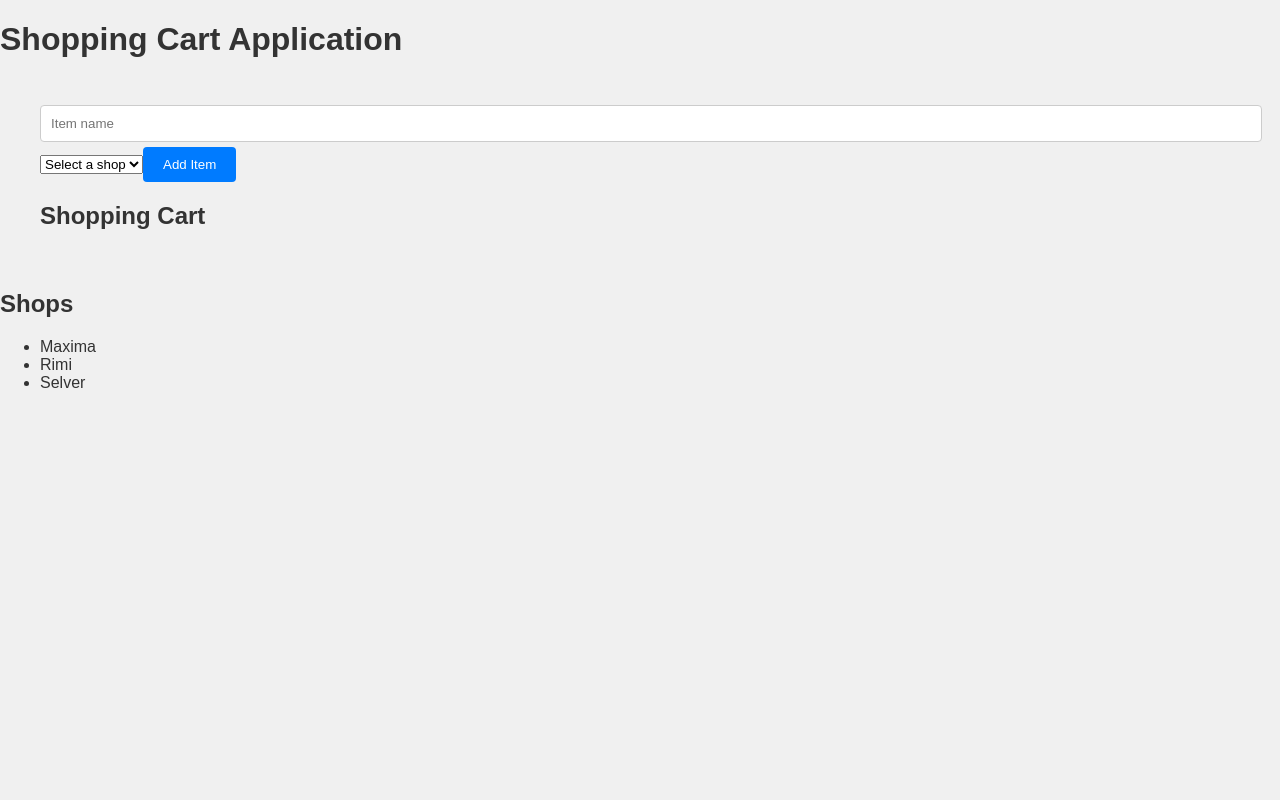
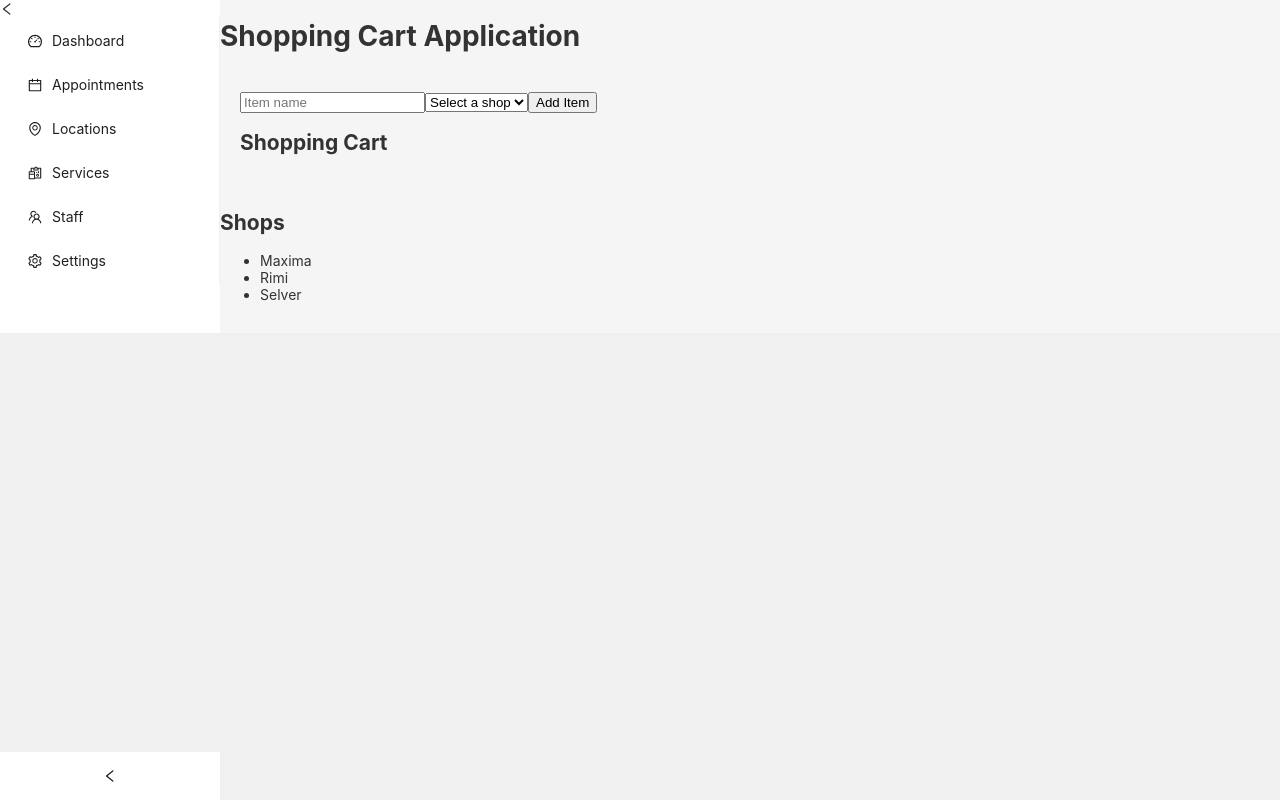
Before and after one commit to shayan6/shopping-cart-app, a React (Create React App) app: page / in a window 1280 px wide. Built offline with nearby package versions, Linux system fonts and the light colour scheme.

Commit message:
added sidebar

```diff
--- a/package.json
+++ b/package.json
@@ -11,9 +11,11 @@
     "@types/node": "^16.18.61",
     "@types/react": "^18.2.37",
     "@types/react-dom": "^18.2.15",
+    "antd": "^5.11.0",
     "react": "^18.2.0",
     "react-dom": "^18.2.0",
     "react-redux": "^8.1.3",
+    "react-router-dom": "^6.18.0",
     "react-scripts": "5.0.1",
     "redux": "^4.2.1",
     "redux-thunk": "^2.4.2",
--- a/src/App.tsx
+++ b/src/App.tsx
@@ -5,6 +5,9 @@ import ShoppingCart from './components/ShoppingCart';
 import ShopList from './components/ShopList';
 import { useDispatch } from 'react-redux';
 import { loadShops } from './actions/shopActions';
+import { ConfigProvider, Layout } from "antd";
+import Sidebar from './components/Sidebar';
+import { HashRouter } from 'react-router-dom';
 
 function App() {
   const dispatch: AppDispatch = useDispatch();
@@ -15,6 +18,10 @@ function App() {
   }, [dispatch]);
 
   return (
+    <ConfigProvider direction="ltr">
+      <HashRouter>
+        <Layout>
+          <Sidebar />
           <div className="App">
             <h1>Shopping Cart Application</h1>
             <div className="container">
@@ -29,6 +36,9 @@ function App() {
               <ShopList />
             </div>
           </div>
+        </Layout>
+      </HashRouter>
+    </ConfigProvider>
   );
 }
 
--- a/src/assets/main.scss
+++ b/src/assets/main.scss
@@ -1,41 +1,4 @@
-/* Import your SCSS partials or other style files here */
 @import 'variables';
-
-// buttons
-.primary-button {
-    background-color: $primary-color;
-    color: #fff;
-    padding: 10px 20px;
-    border: none;
-    border-radius: 4px;
-    cursor: pointer;
-  }
-
-  .secondary-button {
-    background-color: $secondary-color;
-    color: #fff;
-    padding: 10px 20px;
-    border: none;
-    border-radius: 4px;
-    cursor: pointer;
-  }
-
-
-// forms
-input[type="text"],
-input[type="email"],
-input[type="password"] {
-  width: 100%;
-  padding: 10px;
-  margin: 5px 0;
-  border: 1px solid #ccc;
-  border-radius: 4px;
-}
-
-
-/* Define global styles or variables here */
-$primary-color: #007bff;
-$secondary-color: #ff6c00;
 
 body {
   font-family: Arial, sans-serif;
@@ -50,37 +13,3 @@ body {
   margin: 0 auto;
   padding: 20px;
 }
-
-/* Sample component styles */
-.sample-component {
-  border: 1px solid $primary-color;
-  background-color: #fff;
-  padding: 20px;
-  border-radius: 4px;
-  box-shadow: 0 2px 4px rgba(0, 0, 0, 0.1);
-
-  h2 {
-    color: $primary-color;
-  }
-}
-
-/* Global button styles */
-button {
-  background-color: $primary-color;
-  color: #fff;
-  padding: 10px 20px;
-  border: none;
-  border-radius: 4px;
-  cursor: pointer;
-}
-
-/* Form input styles */
-input[type="text"], input[type="email"], input[type="password"] {
-  width: 100%;
-  padding: 10px;
-  margin: 5px 0;
-  border: 1px solid #ccc;
-  border-radius: 4px;
-}
-
-/* Add more styles as needed for your application */
--- /dev/null
+++ b/src/components/Sidebar.tsx
@@ -0,0 +1,102 @@
+import { Layout, Menu } from "antd";
+import {
+  DashboardOutlined,
+  EnvironmentOutlined,
+  ReconciliationOutlined,
+  SettingOutlined,
+  TeamOutlined,
+  CalendarOutlined,
+} from "@ant-design/icons";
+import React from "react";
+import { useDispatch, useSelector } from "react-redux";
+import { Link } from "react-router-dom"; // Import Link from react-router-dom instead of NavLink
+import { LeftOutlined, RightOutlined } from "@ant-design/icons";
+import { CommonState } from "../types";
+import { toggleCollapse } from '../reducers/commonReducer';
+
+interface SidebarItem {
+    name: string;
+    icon: React.ReactNode;
+    path: string;
+    display: boolean;
+    isActive?: boolean;
+    external?: boolean;
+  }
+
+export default function Sidebar() {
+  const dispatch = useDispatch();
+  const { collapsed, settings } = useSelector((state: CommonState) => state.common);
+  const theme = settings.theme ? settings.theme : "light";
+  const { Sider } = Layout;
+  const SidebarJson: SidebarItem[] = [
+    {
+      name: "Dashboard",
+      icon: <DashboardOutlined />,
+      path: "/Dashboard", // Use the correct path format
+      display: true,
+      isActive: true,
+    },
+    {
+      name: "Appointments",
+      icon: <CalendarOutlined />,
+      path: "/Appointments", // Use the correct path format
+      display: true,
+    },
+    {
+      name: "Locations",
+      icon: <EnvironmentOutlined />,
+      path: "/Locations", // Use the correct path format
+      display: true,
+    },
+    {
+      name: "Services",
+      icon: <ReconciliationOutlined />,
+      path: "/Services", // Use the correct path format
+      display: true,
+    },
+    {
+      name: "Staff",
+      icon: <TeamOutlined />,
+      path: "/Staff", // Use the correct path format
+      display: true,
+    },
+    {
+      name: "Settings",
+      icon: <SettingOutlined />,
+      path: '/Settings',
+      display: true,
+    },
+  ];
+  const menuItems = SidebarJson.map((el, i) => (
+    <Menu.Item key={`sidebar-item-${i}`} icon={el.icon}>
+      {el.external ? (
+        <a href={el.path} target="_blank" rel="noreferrer">
+          {el.name}
+        </a>
+      ) : (
+        <Link to={el.path}>{el.name}</Link>
+      )}
+    </Menu.Item>
+  ));
+
+  return (
+    <Sider
+      theme={theme}
+      width={220}
+      collapsible
+      collapsed={collapsed}
+      collapsedWidth={60}
+    >
+      <span
+        className="toggle-collapse"
+        onClick={() => dispatch(toggleCollapse())}
+      >
+        {collapsed ? <RightOutlined /> : <LeftOutlined />}
+      </span>
+
+        <Menu theme={theme} mode="inline" defaultSelectedKeys={["1"]}>
+            {menuItems}
+        </Menu>
+    </Sider>
+  );
+}
--- /dev/null
+++ b/src/reducers/commonReducer.ts
@@ -0,0 +1,49 @@
+import { createSlice } from '@reduxjs/toolkit';
+
+const initialState = {
+    menu: [],
+    loading: true,
+    pageLoader: true,
+    collapsed: false,
+    postData: {
+        page: 0,
+        limit: 50,
+    },
+    data: {}, // used for send and get request
+    settings: localStorage.getItem('settings') || {},
+};
+
+const commonSlice = createSlice({
+  name: 'shop',
+  initialState,
+  reducers: {
+    setMenu: (state, action) => {
+      state.menu = action.payload;
+    },
+    toggleLoader: (state) => {
+      state.loading = !state.loading;
+    },
+    toggleCollapse: (state) => {
+      state.collapsed = !state.collapsed;
+    },
+    setPostData: (state, action) => {
+      state.postData = { ...action.payload };
+    },
+    setPageLoader: (state, action) => {
+      state.pageLoader = action.payload;
+    },
+    setSettings: (state, action) => {
+      state.settings = action.payload;
+    },
+  },
+});
+
+export const {
+    setMenu,
+    toggleLoader,
+    toggleCollapse,
+    setPostData,
+    setPageLoader,
+} = commonSlice.actions;
+
+export default commonSlice.reducer;
--- a/src/store/store.ts
+++ b/src/store/store.ts
@@ -1,12 +1,14 @@
 import { configureStore } from '@reduxjs/toolkit';
 import cartReducer from '../reducers/cartReducer';
 import shopReducer from '../reducers/shopReducer';
+import commonReducer from '../reducers/commonReducer';
 
 
 export const store = configureStore({
   reducer: {
     cart: cartReducer,
     shop: shopReducer,
+    common: commonReducer,
   },
 });
 
--- a/src/types.ts
+++ b/src/types.ts
@@ -8,8 +8,11 @@ export interface Shop {
 export interface ShopState {
     shops: Shop[]; // An array of Shop objects
 }
+
 export interface CartItem {
     id: string;
     name: string;
     shop: string;
 }
+
+export type CommonState = Record<string, any>;
```
Also changed, not shown: 1 other file (tests, documents, lock files or other folders). Lines whose indentation alone changed are shown as unchanged.
